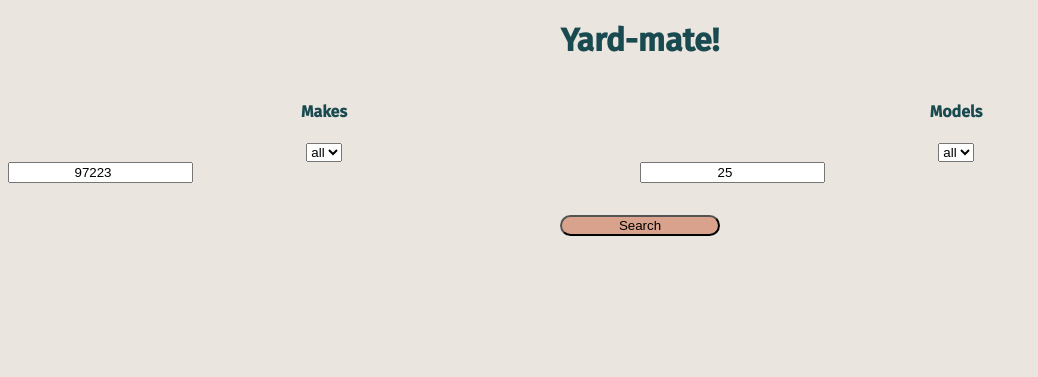
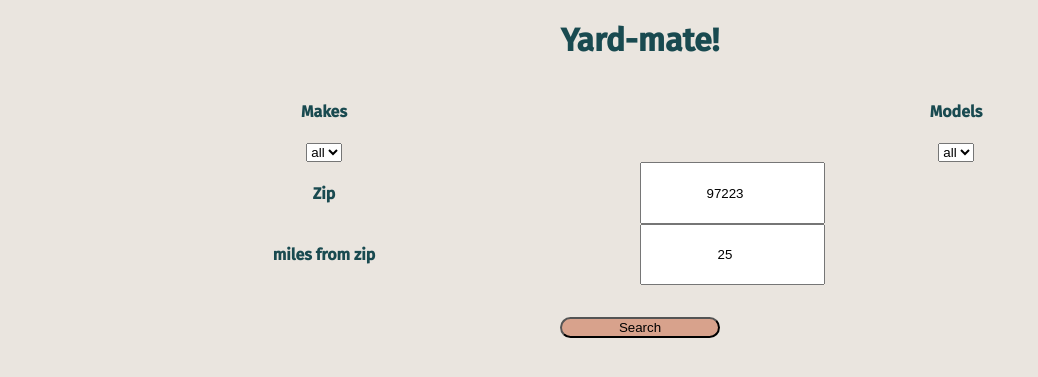
Before and after one commit to Calen-Ray/Yard-mate, a Django app: page / in a window 1280 px wide. Shown: the top 377 px of the page, without its empty margins (0-1038 px from the left). Run offline with Django 4.2, Linux system fonts and the light colour scheme; data that the repository does not hold is empty; some libraries are stand-ins or nearby versions.

Commit message:
added files

```diff
--- a/templates/home.html
+++ b/templates/home.html
@@ -20,7 +20,9 @@
                 <option v-for="model in valid_models" :value="model" >[[model.name]]</option>
             </select>
         </div>
+        <h4>Zip</h4>
         <input v-model='postal' type="number">
+        <h4>miles from zip</h4>
         <input v-model='distance' type="number">
         <button @click='get_cars'>Search</button>
     </div>
```
